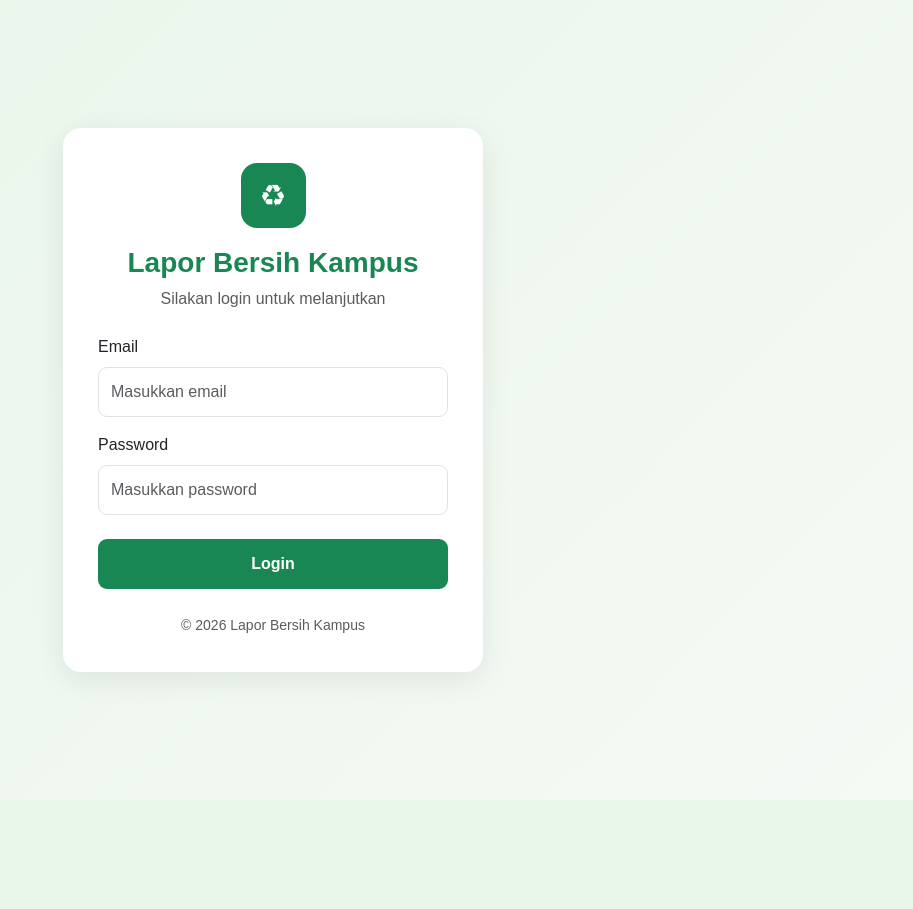
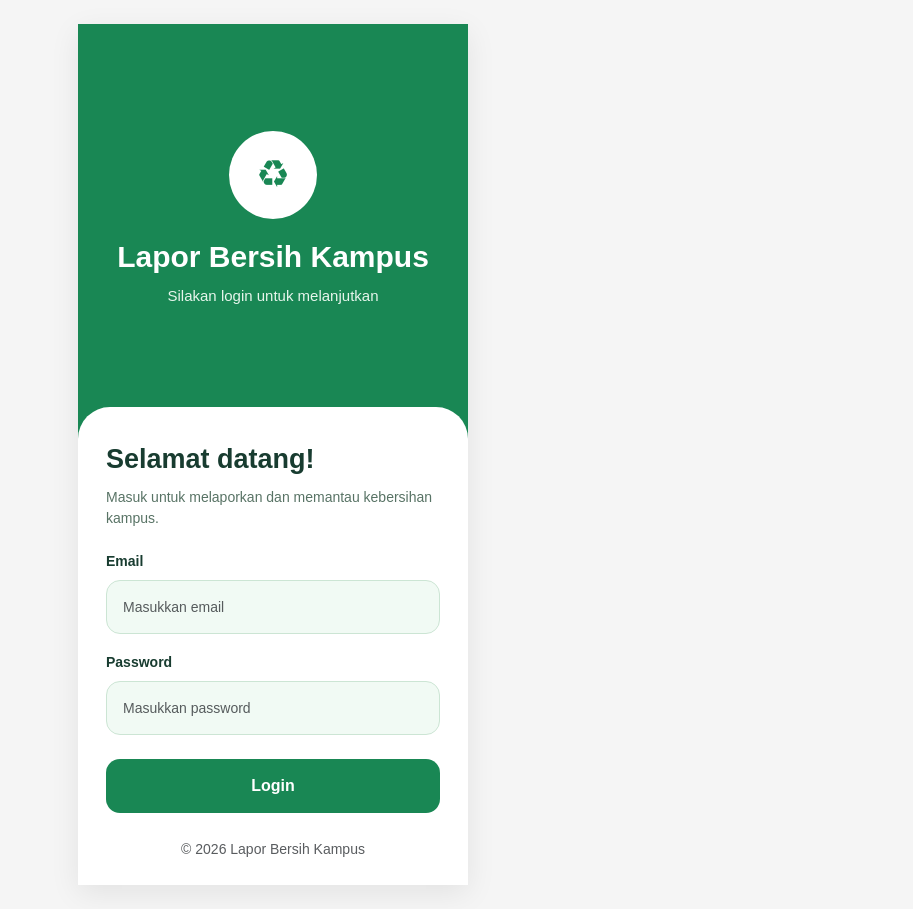
Before and after one commit to Syithah15/pelaporan-limbah-kampus, a CodeIgniter 4 app: the page made by app/Views/auth/login.php in a window 1280 px wide. Shown: the whole page, without its empty margins (367-1280 px from the left). Before the commit the page ends 800 px from the top, so only its background shows below. Run offline with PHP 8.4 and a stand-in for CodeIgniter, Linux system fonts and the light colour scheme; the template is opened without the code that fills it, so the values that code supplies are empty; some libraries are stand-ins or nearby versions.

Commit message:
style: perbaiki tampilan halaman login

```diff
--- a/app/Views/auth/login.php
+++ b/app/Views/auth/login.php
@@ -69,7 +69,165 @@
             background: #146c43;
             color: white;
         }
-    </style>
+
+
+body {
+    min-height: 100vh;
+    min-height: 100dvh;
+    margin: 0;
+    padding: 24px 16px;
+    background: #f5f5f5;
+    display: flex;
+    justify-content: center;
+    align-items: center;
+    font-family: Arial, sans-serif;
+}
+
+/* Container halaman login */
+.login-card {
+    width: 100%;
+    max-width: 390px;
+    min-height: 844px;
+    padding: 0;
+    background: #ffffff;
+    border-radius: 0;
+    overflow: hidden;
+    display: flex;
+    flex-direction: column;
+    box-shadow: 0 8px 28px rgba(0, 0, 0, 0.08);
+}
+
+/* Header hijau EcoCampus */
+.login-card > .text-center:first-child {
+    height: 415px;
+    flex-shrink: 0;
+    background: #198754;
+    color: white;
+    display: flex;
+    flex-direction: column;
+    align-items: center;
+    justify-content: center;
+    padding: 20px 20px 45px;
+}
+
+/* Lingkaran logo */
+.login-card .logo {
+    width: 88px;
+    height: 88px;
+    border-radius: 50%;
+    background: white;
+    color: #198754;
+    display: flex;
+    align-items: center;
+    justify-content: center;
+    font-size: 38px;
+    margin: 0 auto 20px;
+}
+
+/* Judul aplikasi */
+.login-card .login-title {
+    color: white;
+    font-size: 30px;
+    font-weight: 700;
+    margin-bottom: 10px;
+}
+
+/* Slogan */
+.login-card > .text-center:first-child p {
+    color: #e6f5ec !important;
+    font-size: 15px;
+    margin-bottom: 0 !important;
+}
+
+/* Area formulir putih */
+.login-card form {
+    background: #ffffff;
+    border-radius: 32px 32px 0 0;
+    margin-top: -32px;
+    padding: 36px 28px 12px;
+    position: relative;
+    z-index: 1;
+}
+
+/* Teks sambutan */
+.login-intro h2 {
+    color: #183c30;
+    font-size: 27px;
+    font-weight: 700;
+    margin-bottom: 12px;
+}
+
+.login-intro p {
+    color: #587365;
+    font-size: 14px;
+    line-height: 1.5;
+    margin-bottom: 20px;
+}
+
+/* Label */
+.login-card .form-label {
+    color: #183c30;
+    font-size: 14px;
+    font-weight: 600;
+}
+
+/* Input email dan password */
+.login-card .form-control {
+    min-height: 54px;
+    background: #f1faf4;
+    border: 1px solid #cce5d4;
+    border-radius: 14px;
+    padding: 12px 16px;
+    font-size: 14px;
+}
+
+.login-card .form-control:focus {
+    background: #ffffff;
+    border-color: #198754;
+    box-shadow: 0 0 0 3px rgba(25, 135, 84, 0.12);
+}
+
+/* Tombol Login */
+.login-card .btn-login {
+    width: 100%;
+    min-height: 54px;
+    background: #198754;
+    color: white;
+    border: none;
+    border-radius: 14px;
+    font-size: 16px;
+    font-weight: 600;
+}
+
+.login-card .btn-login:hover {
+    background: #157347;
+    color: white;
+}
+
+/* Footer */
+.login-card > .text-center.mt-4 {
+    margin-top: 0 !important;
+    padding: 12px 20px 24px;
+}
+
+/* Responsivitas */
+@media (max-width: 430px) {
+    body {
+        padding: 0;
+    }
+
+    .login-card {
+        max-width: 100%;
+        min-height: 100dvh;
+        box-shadow: none;
+    }
+
+    .login-card form {
+        padding-left: 28px;
+        padding-right: 28px;
+    }
+}
+</style>
 </head>
 
 <body>
@@ -108,7 +266,13 @@
 
         <form action="<?= site_url('login') ?>" method="post">
 
-            <?= csrf_field() ?>
+            <?= csrf_field() ?><div class="login-intro">
+    <h2>Selamat datang!</h2>
+    <p>
+        Masuk untuk melaporkan dan memantau
+        kebersihan kampus.
+    </p>
+</div>
 
             <div class="mb-3">
                 <label for="email" class="form-label">Email</label>
```
